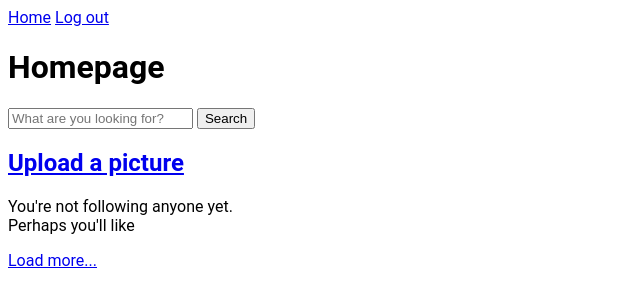
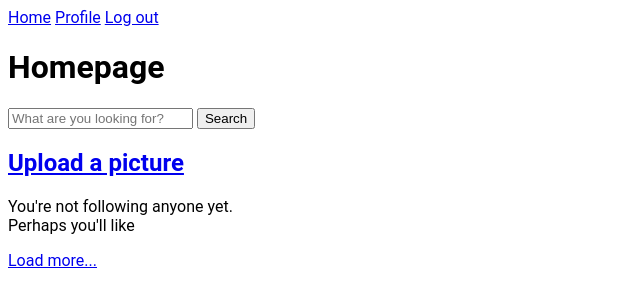
Before and after one commit to Robinskie/PHP-Project, a PHP site: page /index.php in a window 1280 px wide. Shown: the top 300 px of the page, without its empty margins (0-640 px from the left). Run offline with PHP 8.4, Linux system fonts and the light colour scheme; the visitor is signed in with stand-in values (Sample User, id 1); data that the repository does not hold is empty.

Commit message:
Update nav.inc.php

```diff
--- a/PHP-Project/includes/nav.inc.php
+++ b/PHP-Project/includes/nav.inc.php
@@ -1,8 +1,9 @@
 <nav id="nav">
     <?php
-        if($_SERVER['PHP_SELF'] != "/PHP-Project/PHP-Project/index.php") {
+        if ($_SERVER['PHP_SELF'] != '/PHP-Project/PHP-Project/index.php') {
             ?><a href="index.php">Home</a><?php
         }
     ?>
+    <a href="profile.php?id=<?php echo $userId = $_SESSION['userid']; ?>">Profile</a>
     <a href="logout.php">Log out</a>
 </nav>
```
